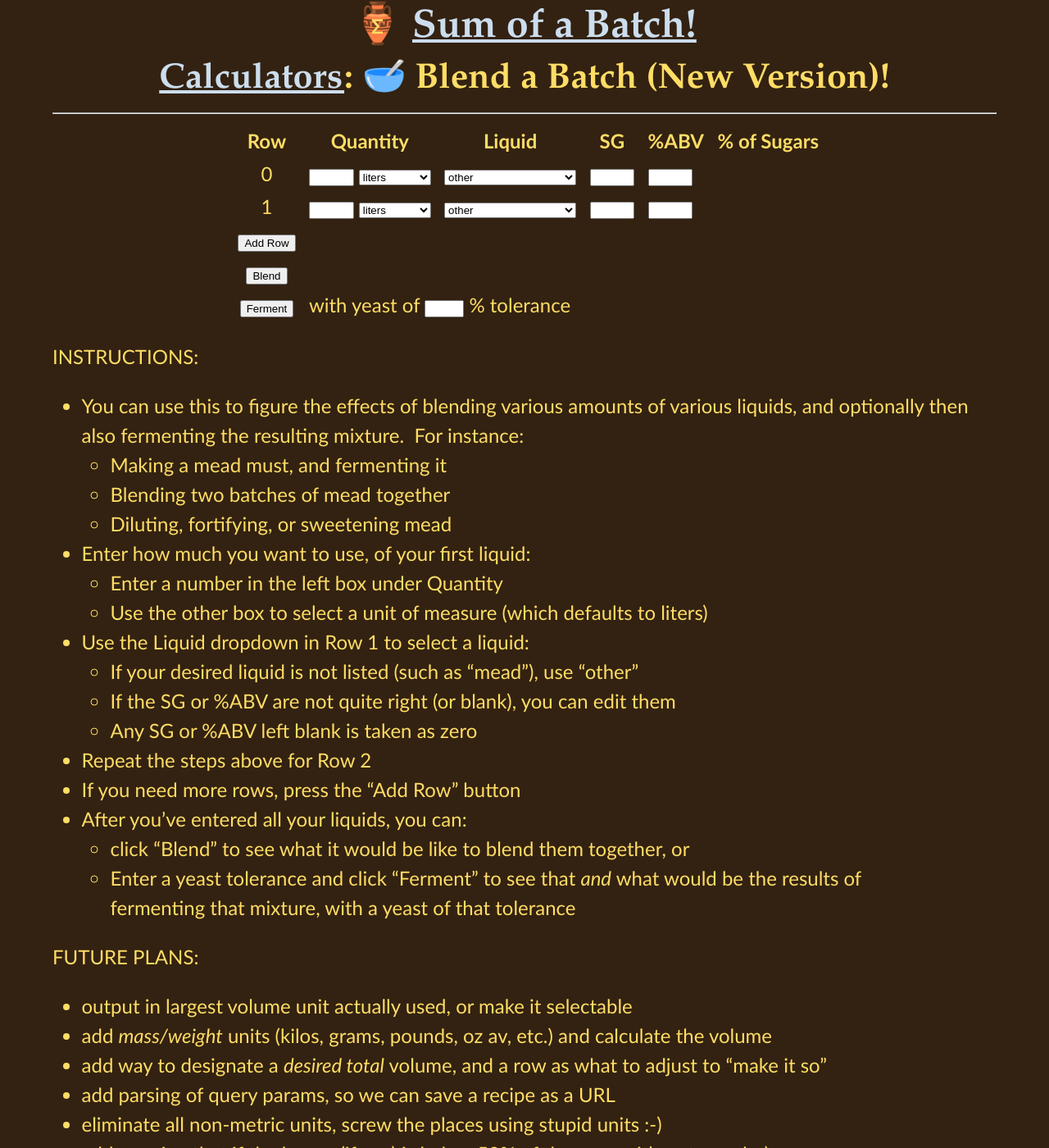
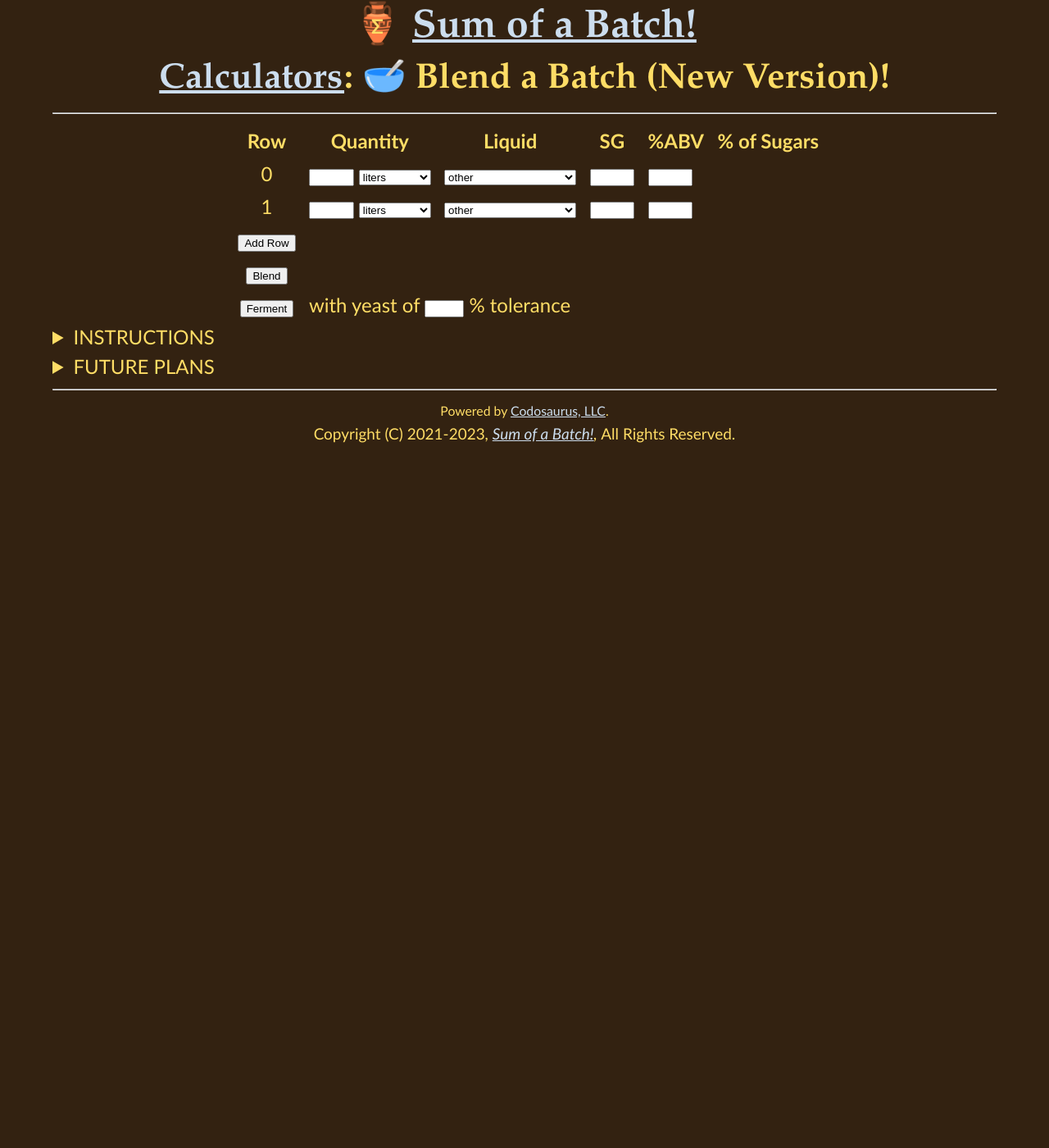
Before and after one commit to Sum-of-a-Batch/Sum-of-a-Batch.github.io, a Jekyll site: the page built from new_blender.md, in a window 1280 px wide and 1400 px high. Shown: the whole window at 82% size. Built offline with Jekyll 4.4.1, drawn with Linux system fonts in a browser that asks for light colours; some of the changed text lies outside the part shown.

Commit message:
make instructions and plans 'details'

```diff
--- a/new_blender.md
+++ b/new_blender.md
@@ -50,7 +50,8 @@
 
 <div id="results"></div>
 
-INSTRUCTIONS:
+<details>
+<summary>INSTRUCTIONS</summary>
 
 - You can use this
 to figure the effects of
@@ -74,11 +75,20 @@
   - Enter a yeast tolerance and click "Ferment" to see that _and_
   what would be the results of fermenting that mixture,
   with a yeast of that tolerance
+</details>
 
-FUTURE PLANS:
+<details>
+<summary>FUTURE PLANS</summary>
+
 - output in largest volume unit actually used, or make it selectable
 - add _mass/weight_ units (kilos, grams, pounds, oz av, etc.) and calculate the volume
 - add way to designate a _desired total_ volume, and a row as what to adjust to "make it so"
+- make it run _backwards_,
+i.e.,
+enter a desired
+total volume, FG, and ABV,
+and get an amount of honey, an amount of water, and a yeast tolerance
 - add parsing of query params, so we can save a recipe as a URL
 - eliminate all non-metric units, screw the places using stupid units  :-)
 - add warning that if the honey (if any) is below 50% of the sugars it's not mead  :-)
+</details>
```
